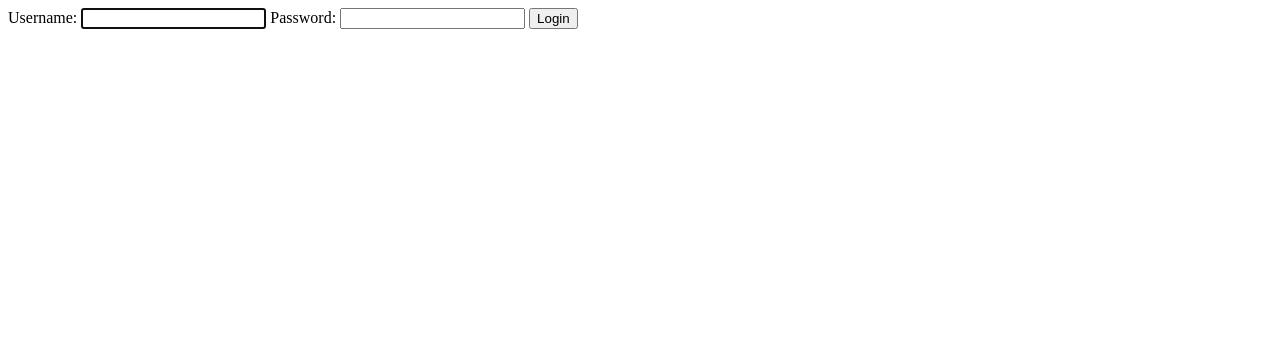
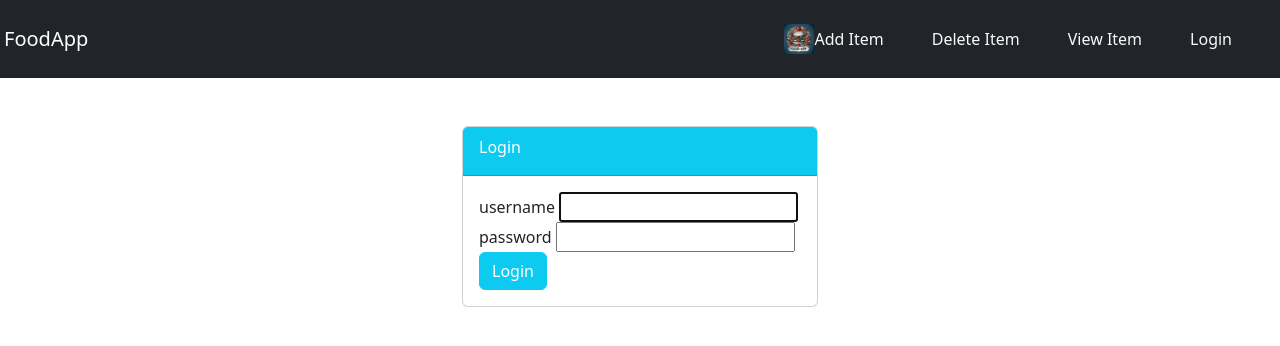
Before and after one commit to AndreiBaditoiu/AB-Project_FoodAPP, a Django app: page /login/ in a window 1280 px wide. Shown: the top 346 px of the page. Run offline with Django 4.2, Linux system fonts and the light colour scheme.

Commit message:
Modified views(food), login html( styling)

```diff
--- a/food/templates/food/index.html
+++ b/food/templates/food/index.html
@@ -15,6 +15,7 @@
                     <h3>{{ item.item_name }}</h3>
                     <h5>{{ item.item_desc }}</h5>
                     <h6>${{ item.item_price }}</h6>
+                    <h6>{{ item.user_name }}</h6>
                     <!-- nume, descriere,pret -->
 
                 </div>
--- a/users/templates/users/login.html
+++ b/users/templates/users/login.html
@@ -1,5 +1,31 @@
-<form method="POST">
-    {% csrf_token %}
-    {{ form }}
-    <button type="submit">Login</button>
-</form>
+{% extends 'food/base.html' %}
+
+{% block content %}
+
+    <div class="container mt-5">
+        <div class="row">
+            <div class="col-md-4 offset-md-4">
+                <div class="card">
+                    <div class="card-header text-white bg-info">
+                        <div class="card-title">
+                            Login
+                        </div>
+                    </div>
+                    <div class="card-body">
+                        <form method="POST">
+                            {% csrf_token %}
+                            {% for field in form %}
+                                <div class="form-group">
+                                {{ field.name }}
+                                {{ field }}
+                                </div>
+                            {% endfor %}
+                            <button class=" btn btn-info text-white" type="submit">Login</button>
+                        </form>
+                    </div>
+                </div>
+            </div>
+        </div>
+    </div>
+
+{% endblock %}
```
Also changed, not shown: food/views.py (+6 -3 lines), db.sqlite3.
